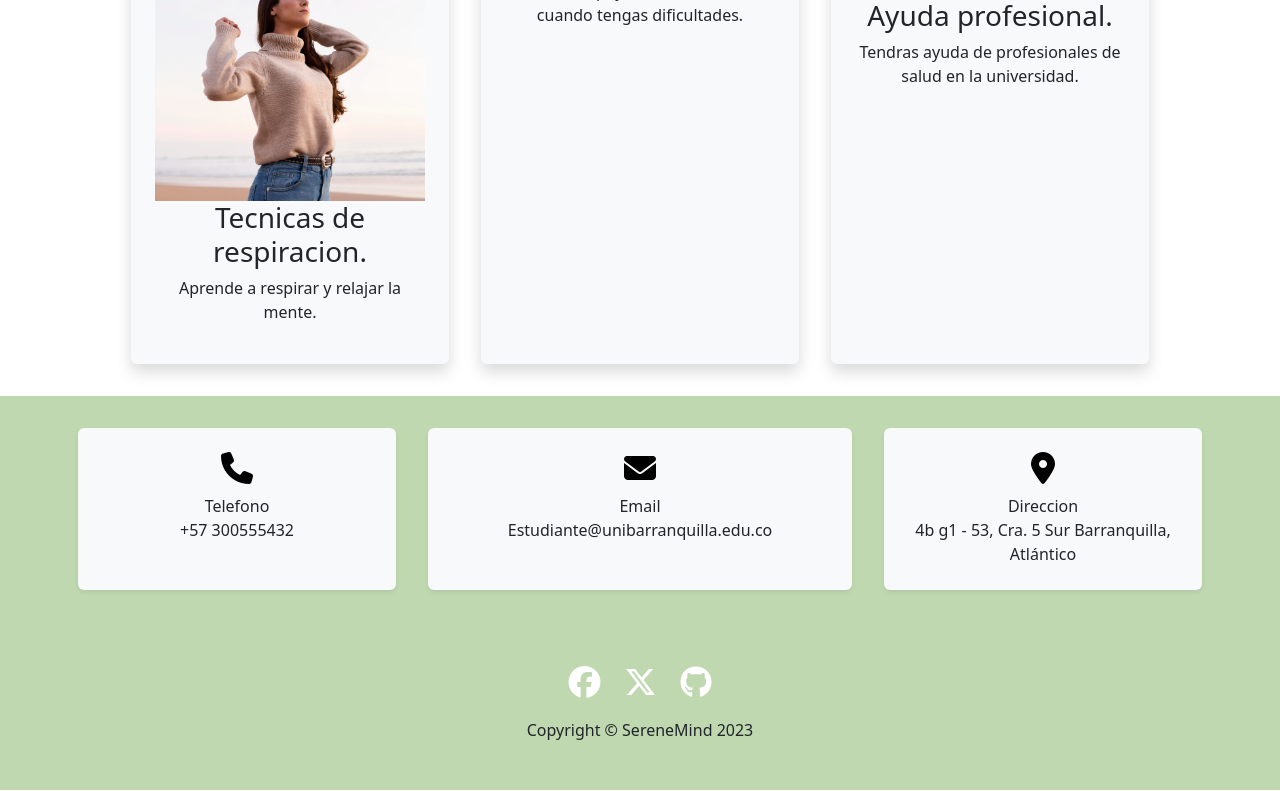
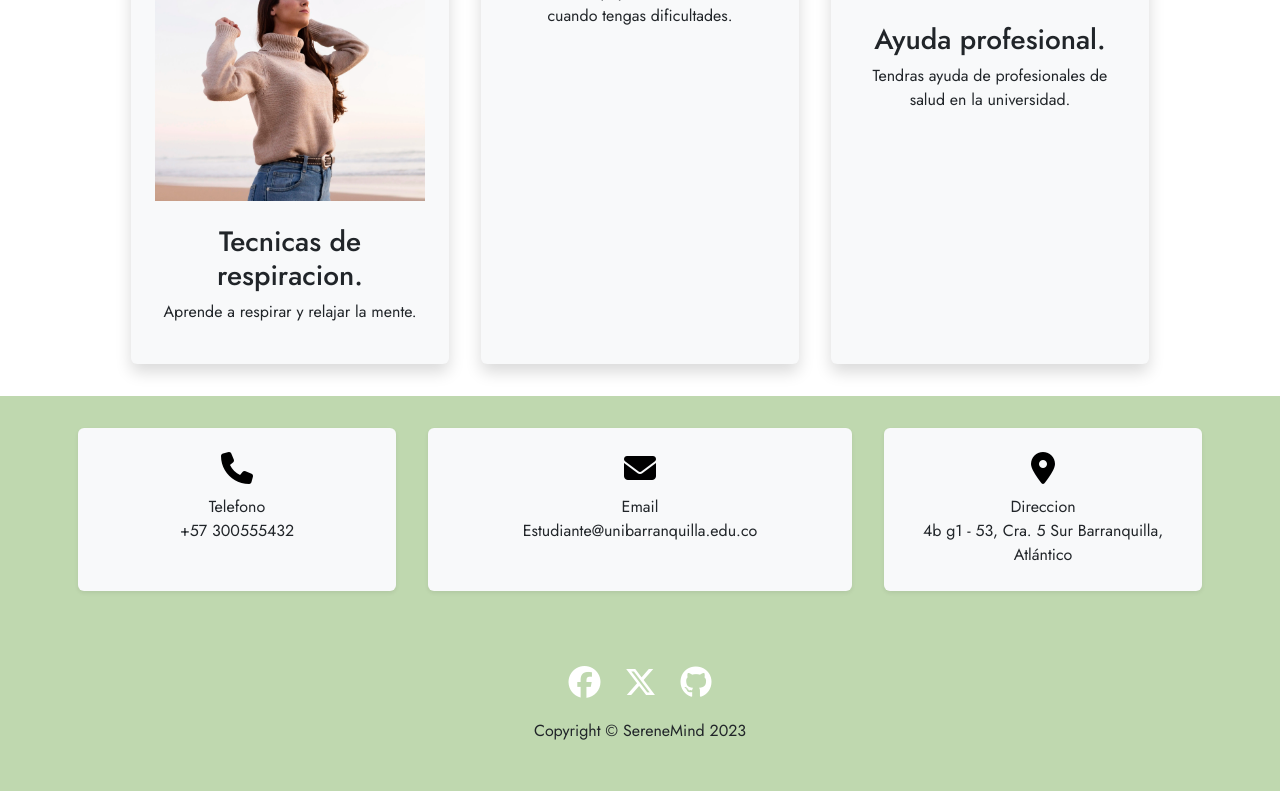
Before and after one commit to Josedecald/PROYECTO_PIN_II, a PHP site: page / in a window 1280 px wide. Shown: the part 560-1351 px from the top of the page. Run offline with PHP 8.4, Linux system fonts and the light colour scheme; some libraries are stand-ins or nearby versions.

Commit message:
nueva fuente inicio

```diff
--- a/css/Main.css
+++ b/css/Main.css
@@ -1,5 +1,14 @@
 html{
   scroll-behavior: smooth;
+}
+
+@font-face {
+  font-family: Fuente-p;
+  src: url(../fonts/Jost-VariableFont_wght.ttf);
+}
+
+body{
+  font-family: Fuente-p;
 }
 
 .start-page {
@@ -47,6 +56,10 @@ html{
     color: rgb(0, 0, 0) !important;
 }
 
+header .nav-item{
+  font-size: 20px;
+}
+
 footer{
   background-color: rgb(191, 216, 175);
 }
--- a/html/Main_user.html
+++ b/html/Main_user.html
@@ -88,7 +88,6 @@
         </div>
     </section>
     </main>
-
     <script src="https://unpkg.com/typed.js@2.1.0/dist/typed.umd.js"></script>
     <script src="../js/main_user.js"></script>
     <script
--- a/index.html
+++ b/index.html
@@ -50,7 +50,8 @@
         <div class="box_container row justify-content-center">
           <div class="box col-10 col-sm-6 col-md-4 col-lg-3 shadow p-4 m-3 bg-light rounded-2 text-center">
             <img src="./img/side-view-woman-beach-with-copy-space.webp" alt="" class="img img-fluid">
-            <h3>Tecnicas de respiracion.</h3>
+            <br>
+            <h3 class="mt-4">Tecnicas de respiracion.</h3>
             <p>Aprende a respirar y relajar la mente.</p>
           </div>
           <div class="col-10 col-sm-6 col-md-4 col-lg-3 shadow p-4 m-3 bg-light rounded-2 text-center" id="video">
@@ -61,8 +62,8 @@
               <p>Encuentra apoyo de los estudiantes cuando tengas dificultades.</p>
           </div>
           <div class="col-10 col-sm-6 col-md-4 col-lg-3 shadow p-4 m-3 bg-light rounded-2 text-center">
-            <img src="./img/high-angle-man-undergoing-therapy.webp" alt="" class="img-fluid">
-            <h3>Ayuda profesional.</h3>
+            <img src="./img/high-angle-man-undergoing-therapy.webp" alt="" class="img-fluid"><br>
+            <h3 class="mt-4">Ayuda profesional.</h3>
             <p>Tendras ayuda de profesionales de salud en la universidad.</p>
           </div>
         </div>
```
Also changed, not shown: fonts/Jost-VariableFont_wght.ttf (added), fonts/MadimiOne-Regular.ttf (added).
